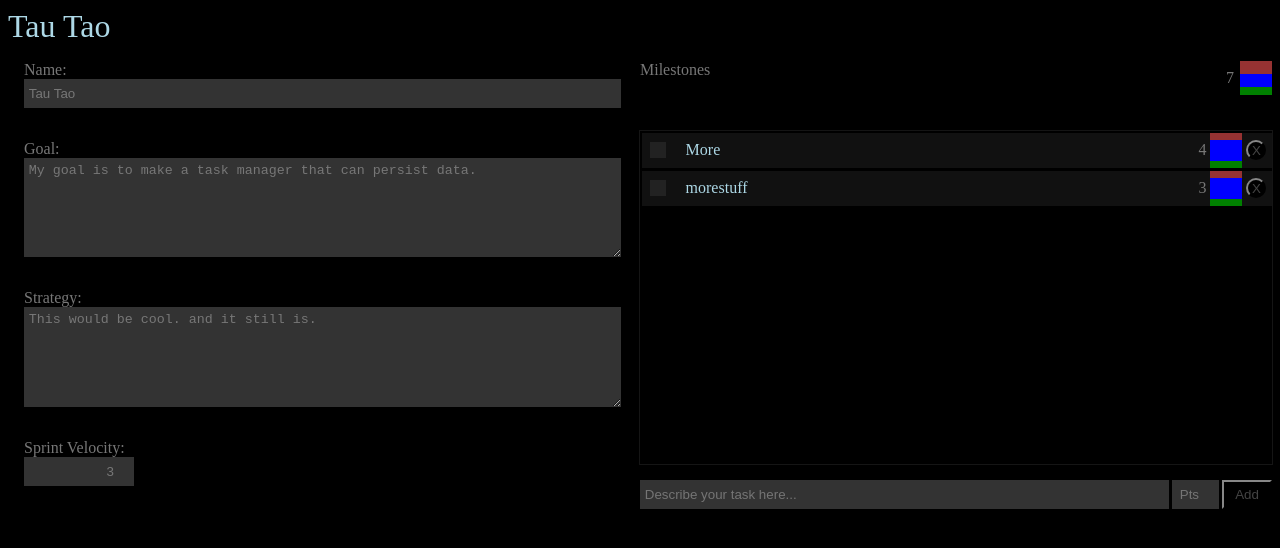
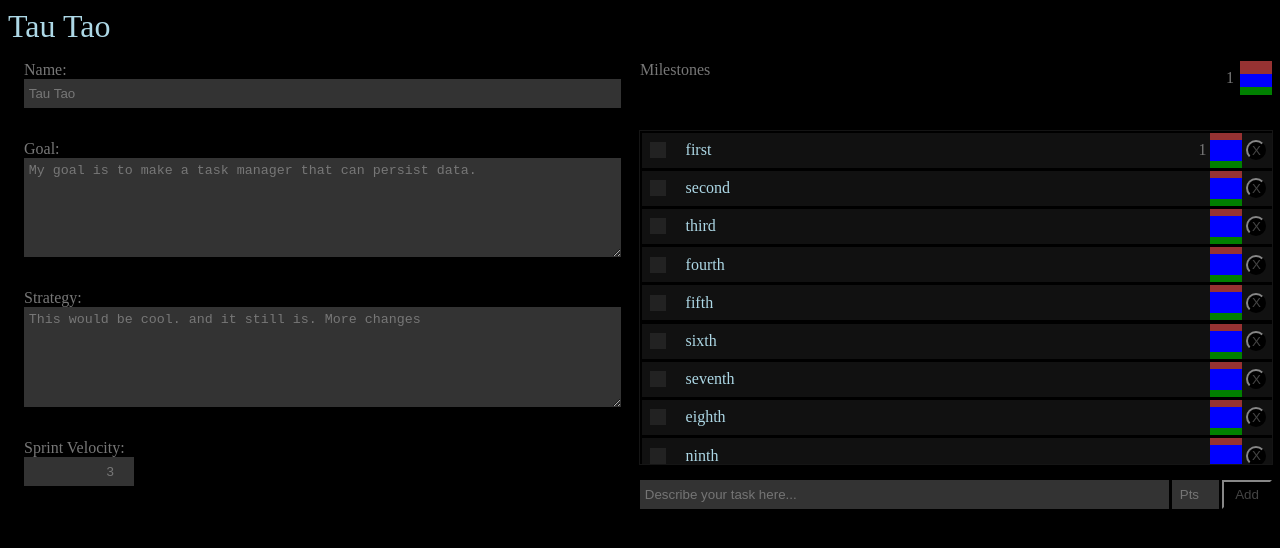
Before and after one commit to emlprime/tautao, a React (Create React App) app: page / in a window 1280 px wide. Shown: the top 548 px of the page. Built offline with nearby package versions, Linux system fonts and the light colour scheme; data requests are answered from the project's data file.

Commit message:
able to focus on a task now

```diff
--- a/db.json
+++ b/db.json
@@ -5,16 +5,48 @@
       "name": "Tau Tao",
       "rootIds": [
         {
-          "id": "Xy6k8xK",
+          "id": "7gtYLGG",
           "model": "items"
         },
         {
-          "id": "YHnJKbd",
+          "id": "kikPhR-",
+          "model": "items"
+        },
+        {
+          "id": "NrxA4WV",
+          "model": "items"
+        },
+        {
+          "id": "KED9bPi",
+          "model": "items"
+        },
+        {
+          "id": "hjYyZXs",
+          "model": "items"
+        },
+        {
+          "id": "5NnYkQG",
+          "model": "items"
+        },
+        {
+          "id": "Tivd2k-",
+          "model": "items"
+        },
+        {
+          "id": "OvDoDK7",
+          "model": "items"
+        },
+        {
+          "id": "1AlkTc8",
+          "model": "items"
+        },
+        {
+          "id": "F5RcRMR",
           "model": "items"
         }
       ],
       "goal": "My goal is to make a task manager that can persist data.",
-      "strategy": "This would be cool. and it still is.",
+      "strategy": "This would be cool. and it still is. More changes",
       "velocity": "3"
     }
   ],
@@ -24,22 +56,54 @@
       "id": "usestringids"
     },
     {
-      "name": "dddss",
-      "id": "VZO5C1-"
+      "name": "first",
+      "estimatedPoints": "1",
+      "id": "7gtYLGG"
     },
     {
-      "name": "eeee",
-      "id": "egPrL7Q"
+      "name": "test",
+      "estimatedPoints": "3",
+      "id": "UYLU-F7"
     },
     {
-      "name": "More",
-      "points": "4",
-      "id": "Xy6k8xK"
+      "name": "second",
+      "id": "kikPhR-"
     },
     {
-      "name": "morestuff",
-      "points": "3",
-      "id": "YHnJKbd"
+      "name": "third",
+      "id": "NrxA4WV"
+    },
+    {
+      "name": "fourth",
+      "id": "KED9bPi"
+    },
+    {
+      "name": "fifth",
+      "id": "hjYyZXs"
+    },
+    {
+      "name": "sixth",
+      "estimatedPoints": "",
+      "id": "5NnYkQG"
+    },
+    {
+      "name": "seventh",
+      "estimatedPoints": "",
+      "id": "Tivd2k-"
+    },
+    {
+      "name": "ninth",
+      "estimatedPoints": "",
+      "id": "1AlkTc8"
+    },
+    {
+      "name": "tenth",
+      "estimatedPoints": "",
+      "id": "F5RcRMR"
+    },
+    {
+      "name": "eighth",
+      "id": "OvDoDK7"
     }
   ]
 }
--- a/src/NewTaskForm.js
+++ b/src/NewTaskForm.js
@@ -11,14 +11,14 @@ function reducer(state, action) {
       return R.merge(state, action.payload);
     case "CLEAR":
       console.log("clearing");
-      return { name: "", points: "" };
+      return { name: "", estimatedPoints: "" };
     default:
       return state;
   }
 }
 
 function NewTaskForm({ handleNewTaskSubmit }) {
-  const [data, dispatch] = useReducer(reducer, { name: undefined, points: undefined });
+  const [data, dispatch] = useReducer(reducer, { name: undefined, estimatedPoints: undefined });
 
   const [isDisabled, setIsDisabled] = useState(true);
 
@@ -47,10 +47,12 @@ function NewTaskForm({ handleNewTaskSubmit }) {
       />
       <FieldNumber
         id="new_points"
-        name="points"
+        name="estimatedPoints"
         placeholder="Pts"
-        value={data.points}
-        onChange={e => dispatch({ type: "SET_VALUE", payload: { points: e.target.value } })}
+        value={data.estimatedPoints}
+        onChange={e =>
+          dispatch({ type: "SET_VALUE", payload: { estimatedPoints: e.target.value } })
+        }
       />
       <Button type="submit" disabled={isDisabled}>
         Add
--- a/src/Progress.js
+++ b/src/Progress.js
@@ -22,7 +22,6 @@ const {
   reduce,
   replace,
   sum,
-  tap,
   values,
 } = R;
 
--- a/src/Project.js
+++ b/src/Project.js
@@ -15,7 +15,7 @@ function Project() {
   const handleChange = e =>
     dispatch({
       type: "MERGE_VALUE",
-      payload: { path: [...basePath, e.target.name], value: e.target.value },
+      payload: { targetPath: [...basePath, e.target.name], value: e.target.value },
     });
   return (
     <Style>
@@ -51,7 +51,7 @@ function Project() {
           />
         </ul>
       </fieldset>
-      <TaskList rootIds={rootIds} basePath={basePath} />
+      <TaskList label="Milestones" rootIds={rootIds} basePath={basePath} />
     </Style>
   );
 }
--- a/src/StoreContext.js
+++ b/src/StoreContext.js
@@ -19,7 +19,6 @@ const {
   reduce,
   reject,
   set,
-  tap,
   view,
 } = R;
 
@@ -81,13 +80,17 @@ export async function handleNewItem(setPath, data, item) {
   const newItemPath = ["byId", "items", newItemId];
   return pipe(
     over(listLens, append(newItem)),
-    assocPath(newItemPath, newItemData)
+    assocPath(newItemPath, newItemData),
+    markAsDirty
   )(data);
 }
 
 export async function handleNewOrder(setPath, data, reoderedIds) {
   const listLens = lensPath(setPath);
-  return set(listLens, reoderedIds, data);
+  return pipe(
+    set(listLens, reoderedIds),
+    markAsDirty
+  )(data);
 }
 
 export async function handleDeleteItem(rootIdsPath, data, id) {
@@ -96,7 +99,8 @@ export async function handleDeleteItem(rootIdsPath, data, id) {
   const deletedItemPath = ["byId", "items", id];
   return pipe(
     over(listLens, reject(propEq("id", id))),
-    dissocPath(deletedItemPath)
+    dissocPath(deletedItemPath),
+    markAsDirty
   )(data);
 }
 
@@ -111,6 +115,9 @@ function reducer(state = {}, action) {
       return R.merge(state, { ...action.payload, status: "RESOLVED" });
     case "MERGE_VALUE":
       const { targetPath, value } = action.payload;
+      if (!targetPath) {
+        console.log("target path to set:", value);
+      }
 
       const newState = R.pipe(
         R.assocPath(targetPath, value),
@@ -130,11 +137,8 @@ function reducer(state = {}, action) {
         markAsDirty
       )({ state, id: action.payload });
 
-    case "PERSIST_DATA":
-      return R.pipe(
-        R.assoc("status", "PERSIST_DATA"),
-        R.dissoc("lastMutation")
-      )(state);
+    case "PERSISTED_DATA":
+      return R.pipe(R.dissoc("lastMutation"))(state);
     default:
       return state;
   }
--- a/src/Task.js
+++ b/src/Task.js
@@ -3,26 +3,85 @@ import styled from "styled-components";
 import * as R from "ramda";
 import { useParams } from "react-router-dom";
 import { useStore } from "./StoreContext";
+import TaskList from "./TaskList";
 import TaskListItem from "./TaskListItem";
+import ListItemField from "./ListItemField";
 
-const handleChange = e => console.log("e:", e.target.value);
+const { prop } = R;
 
 function Task() {
   const { id } = useParams();
-  const { state } = useStore();
-  const { name, taskIds = [] } = R.path(["byId", "items", id], state);
 
+  const { state, dispatch } = useStore();
+
+  const basePath = ["byId", "items", id];
+  console.log("basePath:", basePath);
+  const { name, tactics, estimatedPoints, actualPoints, childrenIds = [] } = R.pathOr(
+    [],
+    basePath,
+    state
+  );
+
+  const handleChange = e =>
+    dispatch({
+      type: "MERGE_VALUE",
+      payload: { targetPath: [...basePath, e.target.name], value: e.target.value },
+    });
   return (
     <Style>
-      <label htmlFor="name">Name:</label>
-      <input type="text" id="name" name="name" value={name} onChange={handleChange} />
-      {R.unless(R.isEmpty, ids => (
-        <ul>{R.map(id => <TaskListItem key={id} taskId={id} />)(ids)}</ul>
-      ))(taskIds)}
+      <fieldset>
+        <ul>
+          <ListItemField
+            type="text"
+            label="Name"
+            name="name"
+            value={name}
+            handleChange={handleChange}
+          />
+          <ListItemField
+            type="multiline"
+            label="Tactics"
+            name="tactics"
+            value={tactics}
+            handleChange={handleChange}
+          />
+          <ListItemField
+            id="estimatedPoints"
+            type="number"
+            label="Estimated Points"
+            name="estimatedPoints"
+            value={estimatedPoints}
+            handleChange={handleChange}
+          />
+          <ListItemField
+            id="actualPoints"
+            type="number"
+            label="Actual"
+            name="actualPoints"
+            value={actualPoints}
+            handleChange={handleChange}
+          />
+        </ul>
+      </fieldset>
+      <TaskList label="Tasks" rootIds={childrenIds} basePath={basePath} />
     </Style>
   );
 }
 
 export default Task;
 
-const Style = styled.section``;
+const Style = styled.section`
+  display: grid;
+
+  grid-template: "form milestones" 80vh / 1fr 1fr;
+  fieldset li {
+    padding: 1rem;
+    display: flex;
+    flex-direction: column;
+  }
+
+  #estimatedPoints,
+  #actualPoints {
+    width: 100px;
+  }
+`;
--- a/src/TaskList.js
+++ b/src/TaskList.js
@@ -17,9 +17,9 @@ import {
 import NewTaskForm from "./NewTaskForm";
 const { append, converge, curry, filter, is, lt, map, path, pipe, prop, sum, tap } = R;
 
-const getPoints = curry((state, model, id) => path(["byId", model, id, "points"], state));
+const getPoints = curry((state, model, id) => path(["byId", model, id, "estimatedPoints"], state));
 
-const TaskList = ({ rootIds, basePath }) => {
+const TaskList = ({ label, rootIds, basePath }) => {
   const rootIdsPath = append("rootIds", basePath);
   const { state, dispatch } = useStore();
   const getPointsForState = getPoints(state);
@@ -28,17 +28,12 @@ const TaskList = ({ rootIds, basePath }) => {
     map(getPointsByItem),
     map(val => parseInt(val, 10)),
     filter(lt(0)),
-    tap(console.log),
     sum
   )(rootIds);
-
-  const name = "Milestones";
 
   const handleNewOrderSubmit = useCallback(
     async reorderedIds => {
       const newState = await handleNewOrder(rootIdsPath, state, reorderedIds);
-      const project = path(basePath, newState);
-      persistProject(project);
       dispatch({ type: "MERGE_STATE", payload: newState });
     },
     [dispatch, basePath, rootIds]
@@ -47,8 +42,6 @@ const TaskList = ({ rootIds, basePath }) => {
   const handleDeleteItemClick = useCallback(
     async id => {
       const newState = await handleDeleteItem(rootIdsPath, state, id);
-      const project = path(basePath, newState);
-      persistProject(project);
       dispatch({ type: "MERGE_STATE", payload: newState });
     },
     [dispatch, rootIdsPath, state, basePath]
@@ -57,8 +50,6 @@ const TaskList = ({ rootIds, basePath }) => {
   const handleNewTaskSubmit = useCallback(
     async item => {
       const newState = await handleNewItem(rootIdsPath, state, item);
-      const project = path(basePath, newState);
-      persistProject(project);
       dispatch({ type: "MERGE_STATE", payload: newState });
     },
     [dispatch, basePath, state]
@@ -67,7 +58,7 @@ const TaskList = ({ rootIds, basePath }) => {
   return (
     <Style>
       <header>
-        <h2>{name}</h2>
+        <h2>{label}</h2>
         <Totals>
           <Points points={totalPoints} />
           <Progress counts={{ todoCount: 5, doneCount: 3, doingCount: 5 }} />
@@ -95,8 +86,9 @@ const Style = styled.section`
   }
   ul {
     padding: 0.1rem;
-    height: 330px;
+    max-height: 330px;
     overflow-y: scroll;
+    overflow-x: none;
     scrollbar-color: white;
     outline: 1px solid rgba(70, 70, 70, 0.3);
   }
--- a/src/TaskListItem.js
+++ b/src/TaskListItem.js
@@ -16,7 +16,7 @@ function TaskListItem({ taskId, selectionIndex, handleClick, handleDeleteItemCli
 
   const item = R.path(["byId", R.prop("model", taskId), id], state);
   const name = R.prop("name", item);
-  const points = R.prop("points", item);
+  const points = R.prop("estimatedPoints", item);
 
   const counts = { todoCount: 1, doingCount: 3, doneCount: 1 };
 
```
Also changed, not shown: src/App.js (+45 -27 lines).
